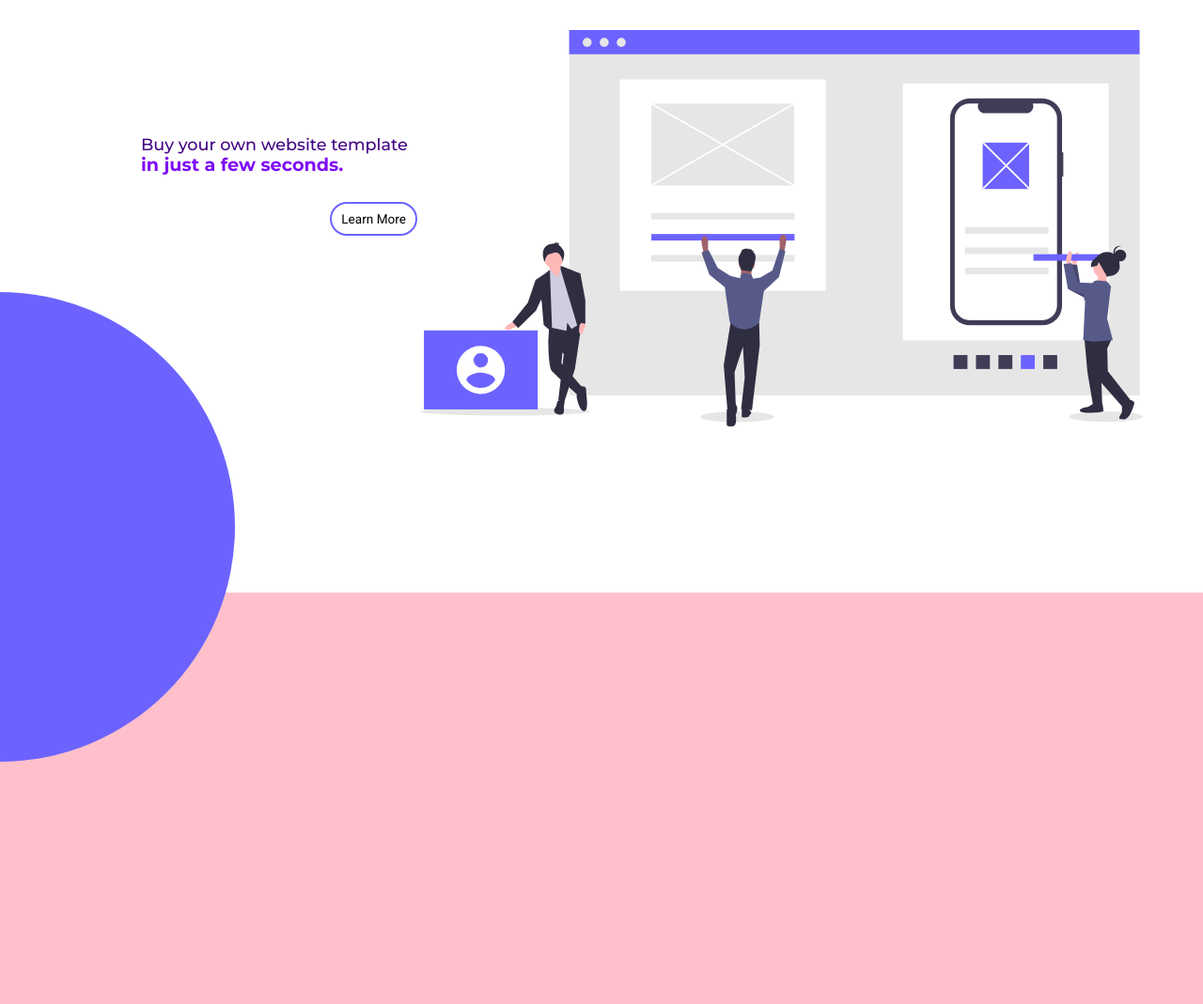
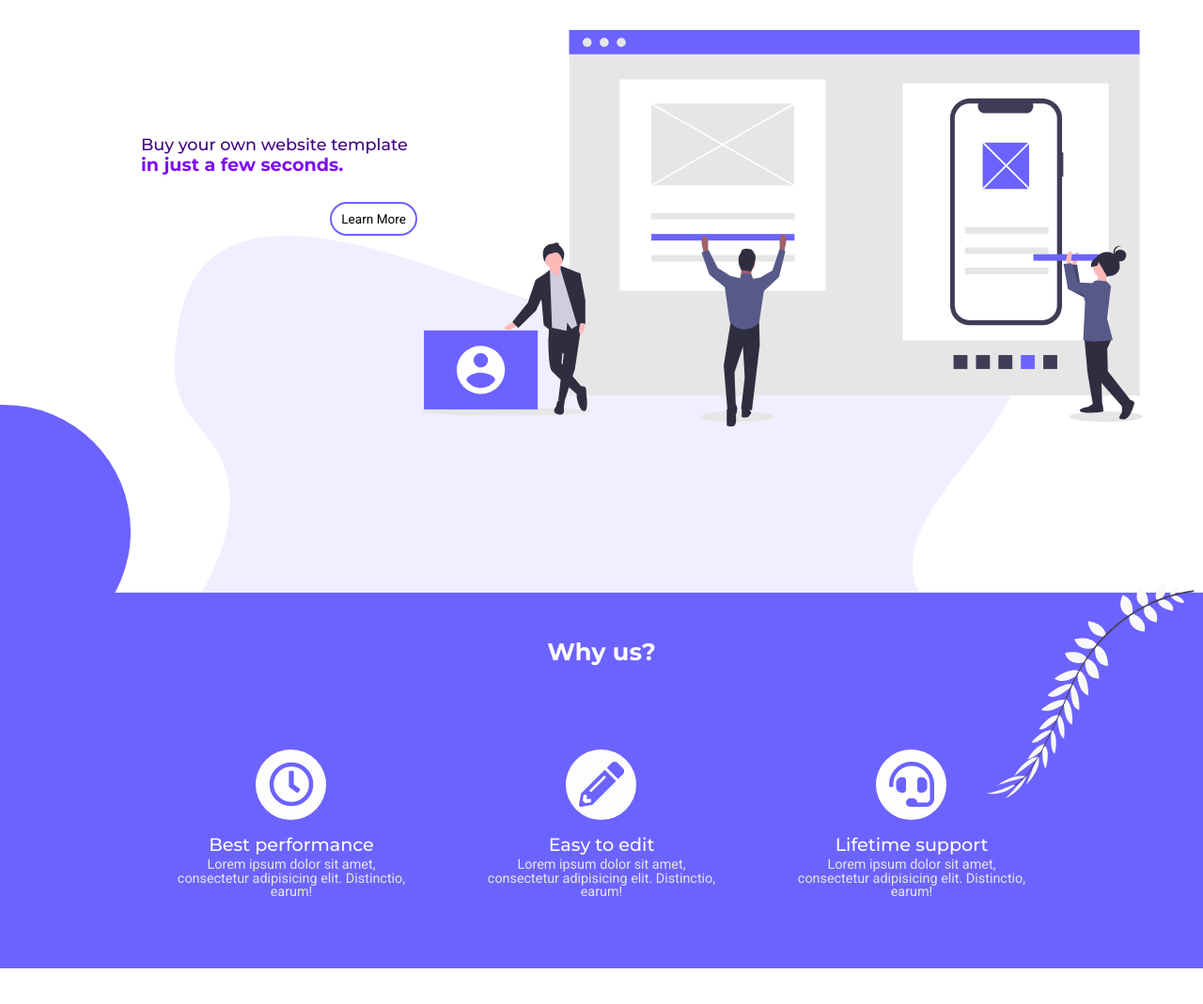
Before and after one commit to mefik1337/ecommerce-shop, a website built with webpack: page src/index.html in a window 1280 px wide. Shown: the part 189-1258 px from the top of the page at 94% size. After the commit the page ends 1220 px from the top, so only its background shows below. Built offline with nearby package versions, Linux system fonts and the light colour scheme.

Commit message:
add about us section

```diff
--- a/src/index.html
+++ b/src/index.html
@@ -33,10 +33,31 @@
             <button class="header__btn">Learn More</button>
         </div>
         <img class="header__img" src="src/assets/img/header.svg" alt="header-image"/>
+        <img class="header__body-img" src="src/assets/img/header-body.svg" alt="header-body"/>
     </div>
 </header>
-<section>
-add header
+<section class="whyUs">
+    <div class="wrapper">
+        <img class="whyUs__img" src="src/assets/img/flower.svg" alt="flower img"/>
+        <div class="whyUs__grid">
+            <h1 class="whyUs__title">Why us?</h1>
+            <div class="whyUs__row">
+                <i class="far fa-clock"></i>
+                <h2 class="whyUs__main-txt">Best performance</h2>
+                <p class="whyUs__additional-txt">Lorem ipsum dolor sit amet, consectetur adipisicing elit. Distinctio, earum!</p>
+            </div>
+            <div class="whyUs__row">
+                <i class="fas fa-pencil-alt"></i>
+                <h2 class="whyUs__main-txt">Easy to edit</h2>
+                <p class="whyUs__additional-txt">Lorem ipsum dolor sit amet, consectetur adipisicing elit. Distinctio, earum!</p>
+            </div>
+            <div class="whyUs__row">
+                <i class="fas fa-headset"></i>
+                <h2 class="whyUs__main-txt">Lifetime support</h2>
+                <p class="whyUs__additional-txt">Lorem ipsum dolor sit amet, consectetur adipisicing elit. Distinctio, earum!</p>
+            </div>
+        </div>
+    </div>
 </section>
 </body>
 </html>
--- a/src/styles/about-us/_aboutus.scss
+++ b/src/styles/about-us/_aboutus.scss
@@ -1,5 +1,109 @@
-section {
-  height: 100vh;
+.whyUs {
+  position: relative;
+  background-color: #6C63FF;
+  @media only screen and (min-width: 768px) {
+    height: 50vh;
+    display: flex;
+    align-items: center;
+  }
+}
+
+.whyUs__grid {
+  display: grid;
   width: 100%;
-  background-color: pink;
+  justify-content: center;
+  align-items: center;
+  grid-gap: 10px;
+  @media only screen and (min-width: 768px) {
+    grid-template-columns: repeat(3, 1fr);
+  }
 }
+
+.whyUs__img {
+  position: absolute;
+  height: 28%;
+  transform: rotate(200deg);
+  top: -14px;
+  right: 28px;
+  @media only screen and (max-width: 322px) {
+    height: 20%;
+    top: -11px;
+    right: 22px;
+  }
+  @media only screen and (min-width: 768px) {
+    height: 70%;
+    top: -35px;
+    right: 52px;
+  }
+}
+
+.whyUs__title {
+  font-family: 'Montserrat', sans-serif;
+  font-weight: 700;
+  font-size: 1.4rem;
+  width: 100%;
+  padding-top: 24px;
+  text-align: center;
+  color: #fdfdfd;
+  @media only screen and (min-width: 768px) {
+    grid-column: 1 / 4;
+    font-size: 1.6rem;
+    width: 100%;
+    padding-top: 0;
+    padding-bottom: 70px;
+  }
+}
+
+.whyUs__row {
+  padding: -20px;
+  text-align: center;
+  align-self: center;
+  justify-self: center;
+  width: 80%;
+  border-radius: 2px;
+
+  i {
+    margin-bottom: 25px;
+    position: relative;
+    font-size: 3rem;
+    color: #6C63FF;
+    z-index: 2;
+
+    &:first-of-type {
+      margin-top: 25px;
+    }
+
+    &::after {
+      content: '';
+      position: absolute;
+      width: 75px;
+      height: 75px;
+      border-radius: 50%;
+      background-color: #fdfdfd;
+      z-index: -1;
+      top: -13px;
+      right: -13px;
+    }
+  }
+}
+
+.whyUs__main-txt {
+  color: #fdfdfd;
+  font-family: 'Montserrat', sans-serif;
+  font-weight: 500;
+  line-height: 30px;
+  @media only screen and (min-width: 768px) {
+    font-size: 1.2rem;
+  }
+}
+
+.whyUs__additional-txt {
+  font-family: 'Roboto', sans-serif;
+  font-size: 0.9rem;
+  font-weight: 500;
+  color: darken(#fdfdfd, 10%);
+
+  &:last-of-type {
+    padding-bottom: 24px;
+  }
+}
--- a/src/styles/header/_header.scss
+++ b/src/styles/header/_header.scss
@@ -1,17 +1,18 @@
 .header {
   height: 100vh;
-  @media only screen and (min-width: 768px){
+  @media only screen and (min-width: 768px) {
     &::after {
       content: '';
       position: absolute;
-      bottom: -200px;
-      left: -250px;
-      height: 500px;
-      width: 500px;
+      bottom: -90px;
+      left: -131px;
+      height: 270px;
+      width: 270px;
       border-radius: 50%;
       background-color: #6C63FF;
     }
   }
+
   .header__btn {
     background: none;
     border: 2px solid #6C63FF;
@@ -26,15 +27,17 @@
       font-family: 'Roboto', sans-serif;
     }
   }
+
   .header__navigation {
     display: flex;
     justify-content: space-around;
     align-items: center;
     background-color: #fff;
-    @media only screen and (min-width: 768px){
+    @media only screen and (min-width: 768px) {
       margin-top: 20px;
     }
   }
+
   .header__navigation--active {
     position: fixed;
     z-index: 99;
@@ -47,30 +50,35 @@
     background-color: #6C63FF;
     opacity: 95%;
     transition: background-color .2s .1s ease-in;
-    .cart{
+
+    .cart {
       color: #fdfdfd;
     }
+
     .hamburger__inner,
     .hamburger__inner::before,
-    .hamburger__inner::after{
+    .hamburger__inner::after {
       background-color: #fdfdfd;
     }
+
     .hamburger--active .hamburger__inner {
       background-color: transparent;
     }
-    .nav__element{
-      @media only screen and (min-width: 768px){
+
+    .nav__element {
+      @media only screen and (min-width: 768px) {
         color: #fdfdfd;
       }
     }
   }
+
   .header__title {
     display: flex;
     flex-direction: column;
     justify-content: center;
     align-items: center;
     height: 50vh;
-    @media only screen and (min-width: 768px){
+    @media only screen and (min-width: 768px) {
       justify-content: flex-end;
       align-items: baseline;
       width: 30%;
@@ -80,7 +88,7 @@
   .header__img {
     width: 100%;
     height: 100%;
-    @media only screen and (min-width: 768px){
+    @media only screen and (min-width: 768px) {
       position: absolute;
       width: 60%;
       height: 60%;
@@ -174,7 +182,7 @@
   left: 0;
   transform: translateX(-180px);
   transition: transform .3s .1s ease-in-out;
-  @media only screen and (min-width: 768px){
+  @media only screen and (min-width: 768px) {
     border-radius: 0;
     height: auto;
     width: auto;
@@ -183,10 +191,11 @@
     transform: none;
     transition: color .2s .1s ease-in;
   }
+
   .nav__list {
     margin-top: 50px;
     list-style: none;
-    @media only screen and (min-width: 768px){
+    @media only screen and (min-width: 768px) {
       display: flex;
       margin-top: 0;
     }
@@ -196,49 +205,60 @@
     margin-bottom: 20px;
     color: #fdfdfd;
     font-family: 'Roboto', sans-serif;
+
     i {
       margin-right: 5px;
     }
-    @media only screen and (min-width: 768px){
+
+    @media only screen and (min-width: 768px) {
       margin-bottom: 0;
       color: #6C63FF;
       font-weight: 500;
       margin-right: 70px;
-      &:last-of-type{
+      &:last-of-type {
         margin-right: 0;
       }
     }
+
     a {
       text-decoration: none;
     }
   }
 }
-.header__main-text{
+
+.header__body-img {
+  width: 100%;
+}
+
+.header__main-text {
   font-family: 'Montserrat', sans-serif;
-  color:#400082;
+  color: #400082;
   font-weight: 500;
   line-height: 25px;
   text-align: center;
-  @media only screen and (min-width: 768px){
+  @media only screen and (min-width: 768px) {
     font-size: 1.1rem;
   }
 }
+
 .header__additional-text {
   font-family: 'Montserrat', sans-serif;
   font-weight: 600;
   color: #7e0cf5;
   text-align: center;
-  @media only screen and (min-width: 768px){
+  @media only screen and (min-width: 768px) {
     font-size: 1.2rem;
   }
 }
+
 .nav--active {
   transform: translateX(0px);
 }
+
 .cart {
   color: #6C63FF;
   font-size: 1.2rem;
-  @media only screen and (min-width: 768px){
+  @media only screen and (min-width: 768px) {
     order: 3
   }
 }
```
Also changed, not shown: src/assets/img/flower.svg (added), src/assets/img/header-body.svg (added).
